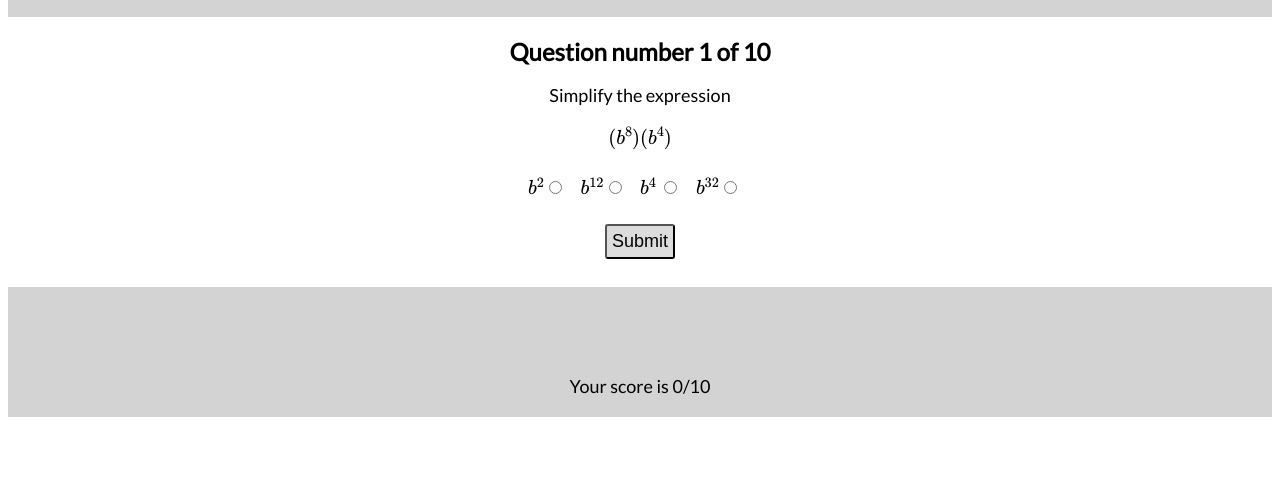
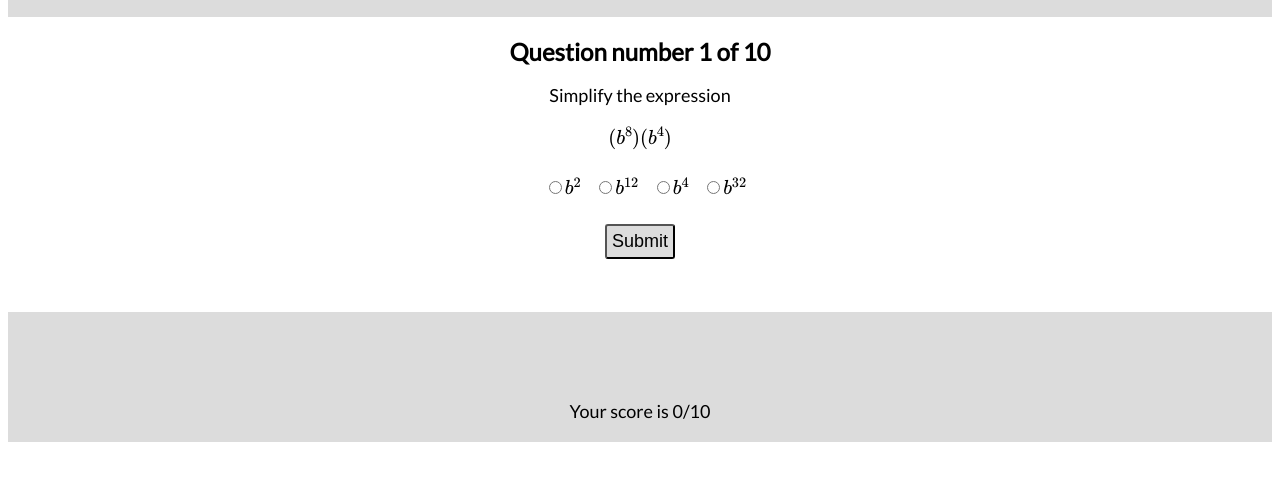
Before and after one commit to jgmil/exponents-quiz, a plain HTML site: page index.html in a window 1280 px wide. Both pictures are taken after a click on the button "Get Started!". Shown: the part 177-658 px from the top of the page. Drawn offline with nearby package versions, Linux system fonts and the light colour scheme; some packages are replaced by stand-ins of ours.

```diff
--- a/index.css
+++ b/index.css
@@ -27,8 +27,8 @@
 
 input[type="radio"] {
   display: inline-block;
-  margin-left: 5px;
-  margin-right: 15px;
+  margin-left: 15px;
+  padding-right: 5px;
 }
 
 fieldset {
@@ -36,7 +36,7 @@
 }
 
 .mainTitle {
-  background-color: lightGrey;
+  background-color: gainsboro;
   text-align: center;
   padding: 20px;
   Font-Size: 20px;
@@ -55,7 +55,7 @@
 
 .question {
   max-width: 600px;
-  height: 250px;
+  height: 275px;
   margin-top: 10px;
   margin-bottom: 10px;
   border: none;
@@ -67,7 +67,7 @@
 }
 
 .status {
-  background-color: lightGrey;
+  background-color: gainsboro;
   text-align: center;
   height: 130px;
 }
--- a/index.html
+++ b/index.html
@@ -16,6 +16,7 @@
     <img src="https://upload.wikimedia.org/wikipedia/commons/e/ea/Sierpinski8.svg" class="Sierpinski" alt="Sierpinski's Triangle">
     <h1>Exponents Quiz</h1>
     </header>
+
     <main role="main">
 
     <div class="startPage">
@@ -25,13 +26,17 @@
 
     <form class="question" action="javascript:void(0);" method="post">
       <h2>Question number <span class="questionNumber">1</span> of 10</h2>
-      <fieldset>
-        <legend><p>Simplify the expression</p>
-            <p class="expression">$$(b^8)(b^4)$$</p></legend>
-          <label for="answer1">\(b^2\)</label><input type="radio" name="answerChoice" id="answer1" value="1">
-          <label for="answer2">\(b^{12}\)</label><input type="radio" name="answerChoice" id="answer2" value="2">
-          <label for="answer3">\(b^4\)</label> <input type="radio" name="answerChoice" id="answer3" value="3">
-          <label for="answer4">\(b^{32}\)</label><input type="radio" name="answerChoice" id="answer4" value="4">
+      <fieldset >
+        <legend>
+            <p>Simplify the expression</p>
+            <p class="expression">$$(b^8)(b^4)$$</p>
+        </legend>
+        <div role="radiogroup">
+            <input type="radio" name="answerChoice" id="answer1" value="1"><label aria-label="answer1" for="answer1">\(b^2\)</label>
+            <input type="radio" name="answerChoice" id="answer2" value="2"><label aria-label="answer2" for="answer2">\(b^{12}\)</label>
+            <input type="radio" name="answerChoice" id="answer3" value="3"><label aria-label="answer3" for="answer3">\(b^4\)</label>
+            <input type="radio" name="answerChoice" id="answer4" value="4"><label aria-label="answer4" for="answer4">\(b^{32}\)</label>
+        </div>
       </fieldset>
       <button type="submit" class="submitAnswer">Submit</button>
       <button type="button" class="startOver">Start Over</button>
--- a/index.js
+++ b/index.js
@@ -31,7 +31,7 @@
 function verifyAnswer(){
   $(".question").on("click", ".submitAnswer", event =>
   {
-    $("input[type=radio]").attr('disabled', true);
+    //$("input[type=radio]").attr('disabled', true);
     var userAnswer = $( "input[type=radio][name=answerChoice]:checked").val();
       if($('input[name=answerChoice]:checked').length<=0) {
         alert("Please select an answer");
@@ -48,7 +48,8 @@
         $(".feedback").css("visibility", "visible");
         $(startOver);
       }
-      $(nextQuestion);
+      $("input[type=radio]").attr('disabled', true);
+    $(nextQuestion);
     }
   });
 }
@@ -102,7 +103,6 @@
     $(updateQuestion);
     var updatedScore = score.toString();
     $(".question").css("display", "none");
-    //$(".feedback").css("hidden");
     $(".currentScore").text(updatedScore);
     $(".startPage").toggleClass("display");
     $(".status").css("display", "none");
```
